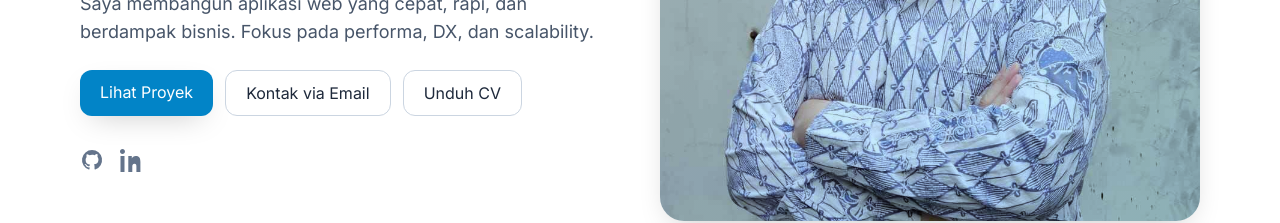
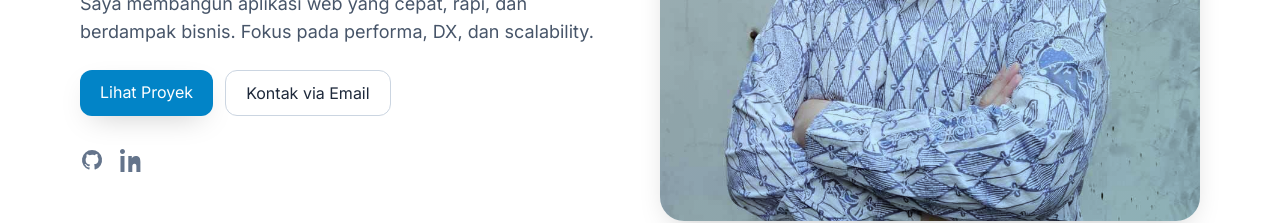
Before and after one commit to D1msky/myweb, a plain HTML site: page index.html in a window 1280 px wide. Shown: the part 447-670 px from the top of the page. Drawn offline with nearby package versions, Linux system fonts and the light colour scheme.

Commit message:
Delete unduh CV

```diff
--- a/index.html
+++ b/index.html
@@ -77,7 +77,7 @@
         <div class="flex flex-wrap gap-3">
           <a href="#projects" class="px-5 py-2.5 rounded-xl bg-sky-600 text-white shadow-soft hover:opacity-90">Lihat Proyek</a>
           <a href="mailto:dimassanjaya18777@gmail.com" class="px-5 py-2.5 rounded-xl border border-slate-300 dark:border-slate-700 hover:bg-slate-50 dark:hover:bg-slate-900">Kontak via Email</a>
-          <a href="assets/CV_Dimas Sanjaya.pdf" class="px-5 py-2.5 rounded-xl border border-slate-300 dark:border-slate-700">Unduh CV</a>
+<!--          <a href="assets/CV_Dimas Sanjaya.pdf" class="px-5 py-2.5 rounded-xl border border-slate-300 dark:border-slate-700">Unduh CV</a>-->
         </div>
         <div class="flex items-center gap-4 pt-2 text-slate-500">
           <!-- Github -->
```
